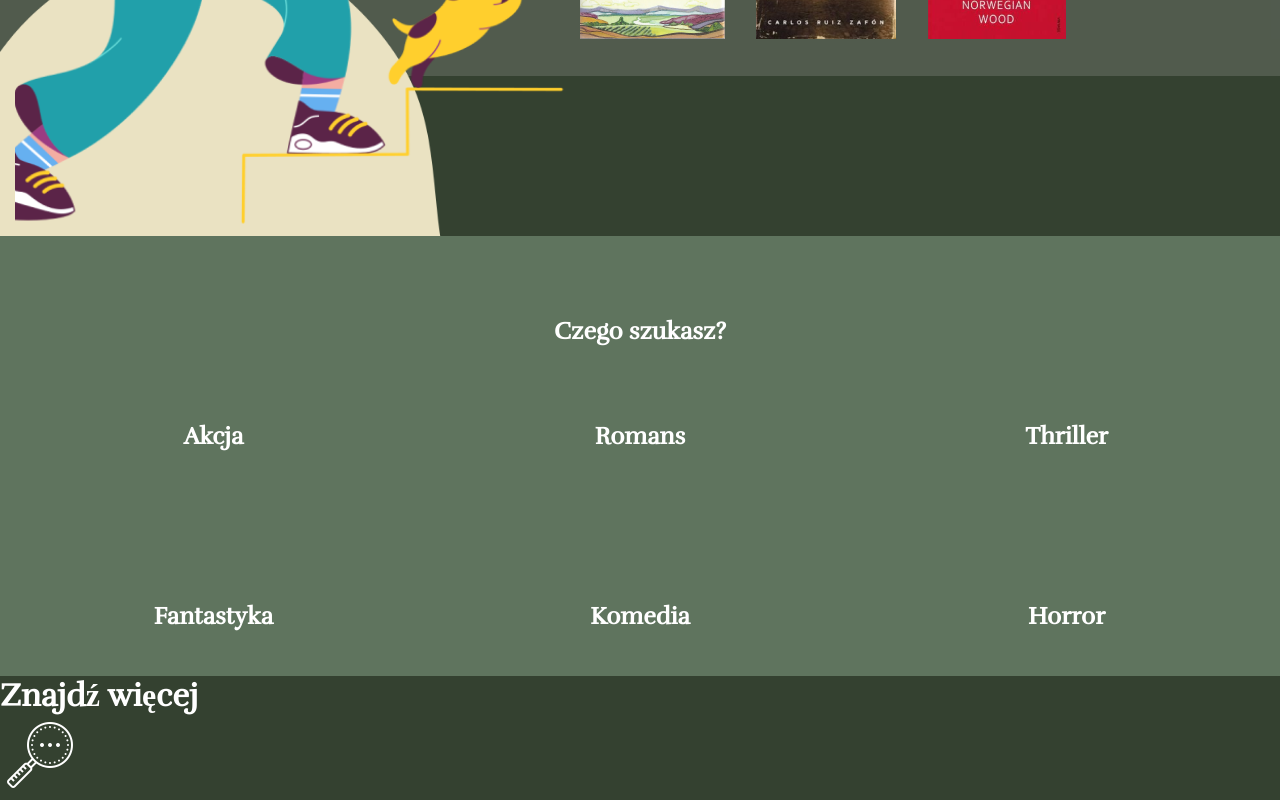
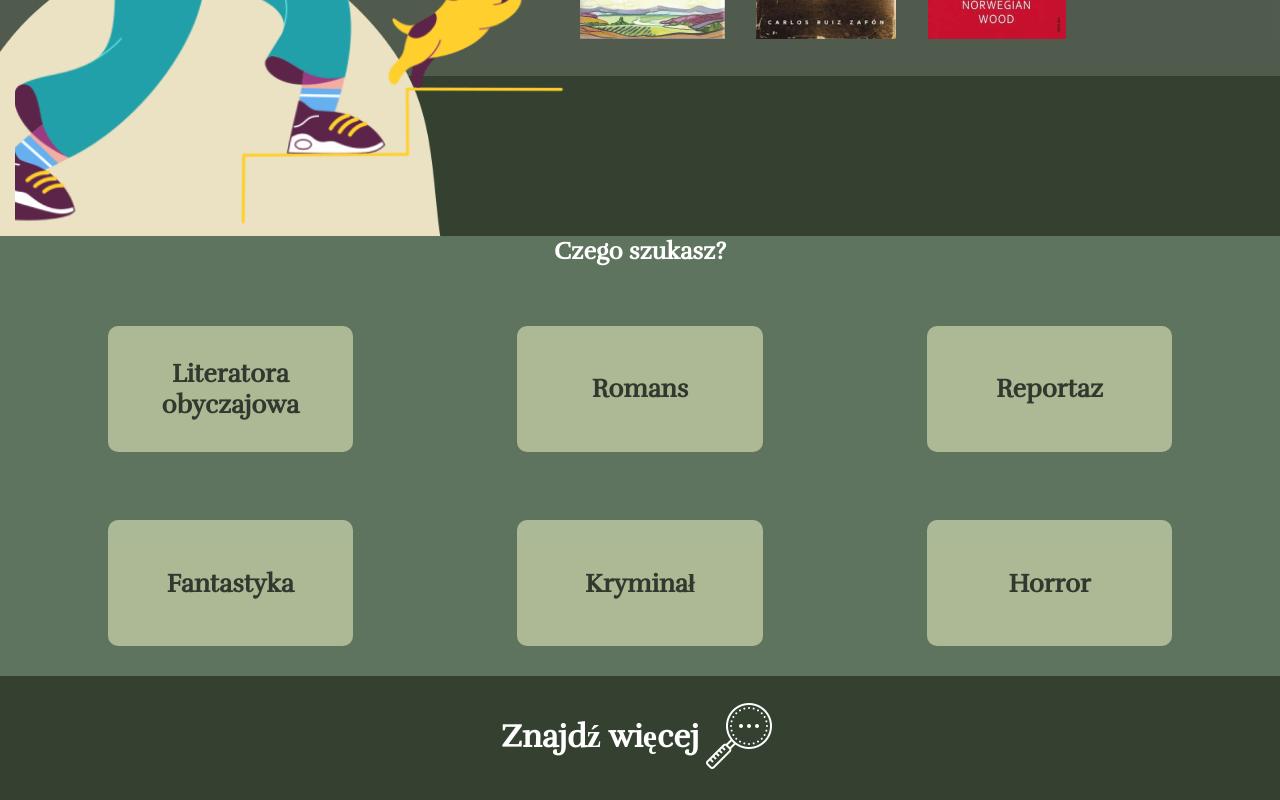
Before and after one commit to machnikovsky/bookstore, a React (Create React App) app in the folder bs-frontend/: page / in a window 1280 px wide. Shown: the part 724-1524 px from the top of the page. Built offline with nearby package versions, Linux system fonts and the light colour scheme.

Commit message:
fixed landing page

```diff
--- a/bs-frontend/src/components/landingPage/Genres.js
+++ b/bs-frontend/src/components/landingPage/Genres.js
@@ -1,30 +1,50 @@
+
 const Genres = () => {
     return (
     <div className="genres-container">
-                <div >
+        <div className="genres-header">
             <h2>
                 Czego szukasz?
             </h2>
         </div>
+
         <div className="genres">
-                    <h2>
-                    Akcja
-                    </h2>
-                    <h2>
-                    Romans
-                    </h2>
-                    <h2>
-                    Thriller
-                    </h2>
-                    <h2>
-                    Fantastyka
-                    </h2>
-                    <h2>
-                    Komedia
-                    </h2>
-                    <h2>
-                    Horror
-                    </h2>
+            <div className="genre">
+                <div className="genres-header">
+                <h1>Literatora obyczajowa</h1>
+                </div>
+            </div>
+
+            <div className="genre">
+                <div className="genres-header">
+                    <h1>Romans</h1>
+                </div>
+            </div>
+
+            <div className="genre">
+                <div className="genres-header">
+                    <h1>Reportaz</h1>
+                </div>
+            </div>
+
+            <div className="genre">
+                <div className="genres-header">
+                    <h1>Fantastyka</h1>
+                </div>
+            </div>
+
+            <div className="genre">
+                <div className="genres-header">
+                    <h1>Kryminał</h1>
+                </div>
+            </div>
+
+            <div className="genre">
+                <div className="genres-header">
+                    <h1>Horror</h1>
+                </div>
+            </div>
+
         </div>
     </div>
     );
--- a/bs-frontend/src/components/landingPage/More.js
+++ b/bs-frontend/src/components/landingPage/More.js
@@ -4,10 +4,11 @@ import search from '../../assets/icons/search-icon.png';
 const More = () => {
     return (
             <div className="more-container">
-                <Link to="/search">
+                <Link to="/books">
                     <div className="button-content-container">
-                        <h1>Znajdź więcej</h1>
-                        <img src={ search } alt="search" />
+
+                            <h1>Znajdź więcej</h1>
+                            <img src={ search } alt="search" />
                     </div>
                 </Link>
             </div>
--- a/bs-frontend/src/styles/_genres.scss
+++ b/bs-frontend/src/styles/_genres.scss
@@ -2,8 +2,8 @@
     background-color: #5F745E;
     position: relative;
     text-align: center;
-    padding-top: 10vh;
     height: 55vh;
+
 
     .genres {
         height: 100%;
@@ -12,47 +12,36 @@
         grid-template-rows: 1fr 1fr;
         align-items: center;
         justify-items: center;
+        padding: 2%;
 
         .genre {
             width: 60%;
             height: 65%;
+            opacity: 0.5;
+            border-radius: 10px;
             display: flex;
             justify-content: center;
             align-items: center;
             font-size: 0.8em;
             position: relative;
+            background-color: #fafdcd;
+            z-index:1;
+
+
+        .genres-header {
+            position: absolute;
+            border-radius: 10px;
+            display: flex;
+            justify-content: center;
+            align-items: center;
+            h1 {
+                color: black;
+                z-index:2;
+            }
         }
-
-        .genre::after {
-            content: "";
-            opacity: 0.5;
-            top: 0;
-            left: 0;
-            bottom: 0;
-            right: 0;
-            position: absolute;
-            z-index: -1;
-            overflow: hidden;
-            border-radius: 10px;
-            background-position: center;
         }
-
 
     }
 
 
-    .genres-header {
-        position: absolute;
-        left: 5vw;
-        top: -10vh;
-        height: 12vh;
-        width: 30vw;
-        border-radius: 10px;
-        display: flex;
-        justify-content: center;
-        align-items: center;
-        h2 {
-            color: black;
-        }
-    }
 }
--- a/bs-frontend/src/styles/_more.scss
+++ b/bs-frontend/src/styles/_more.scss
@@ -1,5 +1,4 @@
 .more-container {
-
     height: 15vh;
     display: flex;
     justify-content: center;
@@ -9,6 +8,7 @@
         display: flex;
         justify-content: center;
         align-items: center;
+
         image {
             display: block;
         }
--- a/bs-frontend/src/styles/styles.css
+++ b/bs-frontend/src/styles/styles.css
@@ -150,7 +150,6 @@ nav #logo-container {
   background-color: #5F745E;
   position: relative;
   text-align: center;
-  padding-top: 10vh;
   height: 55vh;
 }
 
@@ -166,11 +165,14 @@ nav #logo-container {
       -ms-flex-align: center;
           align-items: center;
   justify-items: center;
+  padding: 2%;
 }
 
 .genres-container .genres .genre {
   width: 60%;
   height: 65%;
+  opacity: 0.5;
+  border-radius: 10px;
   display: -webkit-box;
   display: -ms-flexbox;
   display: flex;
@@ -182,28 +184,12 @@ nav #logo-container {
           align-items: center;
   font-size: 0.8em;
   position: relative;
+  background-color: #fafdcd;
+  z-index: 1;
 }
 
-.genres-container .genres .genre::after {
-  content: "";
-  opacity: 0.5;
-  top: 0;
-  left: 0;
-  bottom: 0;
-  right: 0;
+.genres-container .genres .genre .genres-header {
   position: absolute;
-  z-index: -1;
-  overflow: hidden;
-  border-radius: 10px;
-  background-position: center;
-}
-
-.genres-container .genres-header {
-  position: absolute;
-  left: 5vw;
-  top: -10vh;
-  height: 12vh;
-  width: 30vw;
   border-radius: 10px;
   display: -webkit-box;
   display: -ms-flexbox;
@@ -216,8 +202,38 @@ nav #logo-container {
           align-items: center;
 }
 
-.genres-container .genres-header h2 {
+.genres-container .genres .genre .genres-header h1 {
   color: black;
+  z-index: 2;
+}
+
+.more-container {
+  height: 15vh;
+  display: -webkit-box;
+  display: -ms-flexbox;
+  display: flex;
+  -webkit-box-pack: center;
+      -ms-flex-pack: center;
+          justify-content: center;
+  -webkit-box-align: center;
+      -ms-flex-align: center;
+          align-items: center;
+}
+
+.more-container .button-content-container {
+  display: -webkit-box;
+  display: -ms-flexbox;
+  display: flex;
+  -webkit-box-pack: center;
+      -ms-flex-pack: center;
+          justify-content: center;
+  -webkit-box-align: center;
+      -ms-flex-align: center;
+          align-items: center;
+}
+
+.more-container .button-content-container image {
+  display: block;
 }
 
 * {
--- a/bs-frontend/src/styles/styles.scss
+++ b/bs-frontend/src/styles/styles.scss
@@ -7,6 +7,7 @@
 @import "main";
 @import "propositions";
 @import "genres";
+@import "more";
 
 
 * {
```
Also changed, not shown: 1 other file (tests, documents, lock files or other folders). Lines whose indentation alone changed are shown as unchanged.
